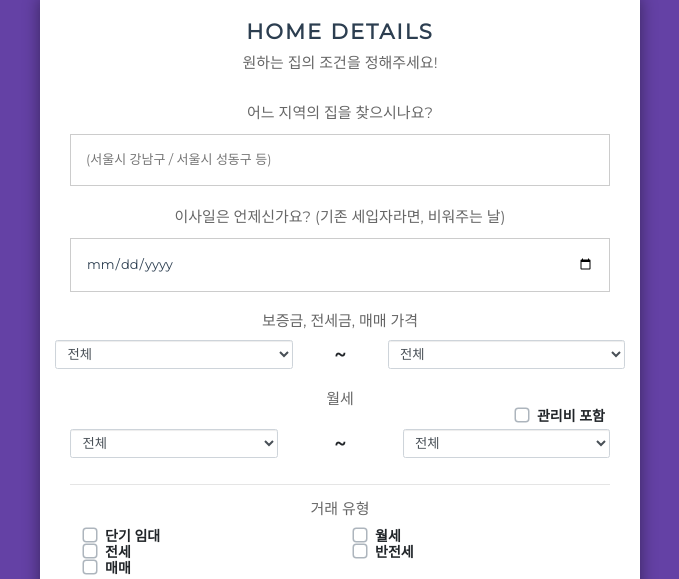
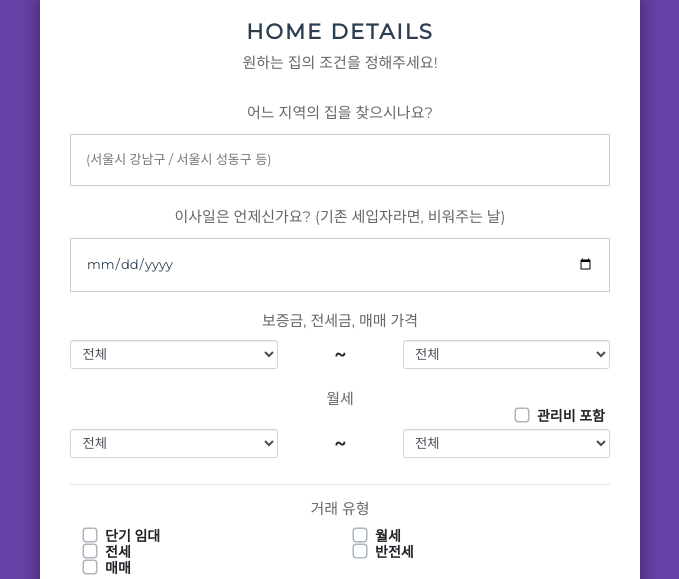
Before and after one commit to Seunghak-Kwak/myhomes, a Django app: page / in a window 1280 px wide; the page is wider, and only the part inside the window is pictured. Shown: the part 199-778 px from the top of that part, without its empty margins (300-979 px from the left). Run offline with Django 3.2, Linux system fonts and the light colour scheme; some libraries are stand-ins or nearby versions.

Commit message:
bootstrap grid

```diff
--- a/mysite/templates/mysite/data_list.html
+++ b/mysite/templates/mysite/data_list.html
@@ -40,15 +40,15 @@
                 <input type="date" name="moving_date"/>
                 <h3 class="fs-question">보증금, 전세금, 매매 가격</h3>
                 <div class="row">
-                <div class="col-xs-5" style="padding: 0;">
+                <div class="col-xs-5" style="margin: 0;">
                     <select class="form-control" name="deposit_min" style="font-size: 10pt;">
                               <option value="전체" selected>전체</option><option value="0원">0원</option><option value="100만원">100만원</option><option value="500만원">500만원</option><option value="1천만원">1천만원</option><option value="2천만원">2천만원</option><option value="3천만원">3천만원</option><option value="4천만원">4천만원</option><option value="5천만원">5천만원</option><option value="6천만원">6천만원</option><option value="7천만원">7천만원</option><option value="8천만원">8천만원</option><option value="9천만원">9천만원</option><option value="1억원">1억원</option><option value="1억5천만원">1억5천만원</option><option value="2억원">2억원</option><option value="3억원">3억원</option>
                 </select>
                 </div>
-                <div class="col-xs-2" style="padding: 0;">
+                <div class="col-xs-2" style="margin: 0;">
                     <p style="font-size: 20px; font-weight: bold;">~</p>
                 </div>
-                <div class="col-xs-5" style="padding: 0;">
+                <div class="col-xs-5" style="margin: 0; display: inline !important;">
                     <select class="form-control" name="deposit_max" style="font-size: 10pt;">
                               <option value="전체" selected>전체</option><option value="0원">0원</option><option value="100만원">100만원</option><option value="500만원">500만원</option><option value="1천만원">1천만원</option><option value="2천만원">2천만원</option><option value="3천만원">3천만원</option><option value="4천만원">4천만원</option><option value="5천만원">5천만원</option><option value="6천만원">6천만원</option><option value="7천만원">7천만원</option><option value="8천만원">8천만원</option><option value="9천만원">9천만원</option><option value="1억원">1억원</option><option value="1억5천만원">1억5천만원</option><option value="2억원">2억원</option><option value="3억원 이상">3억원 이상</option>
                 </select>
```
